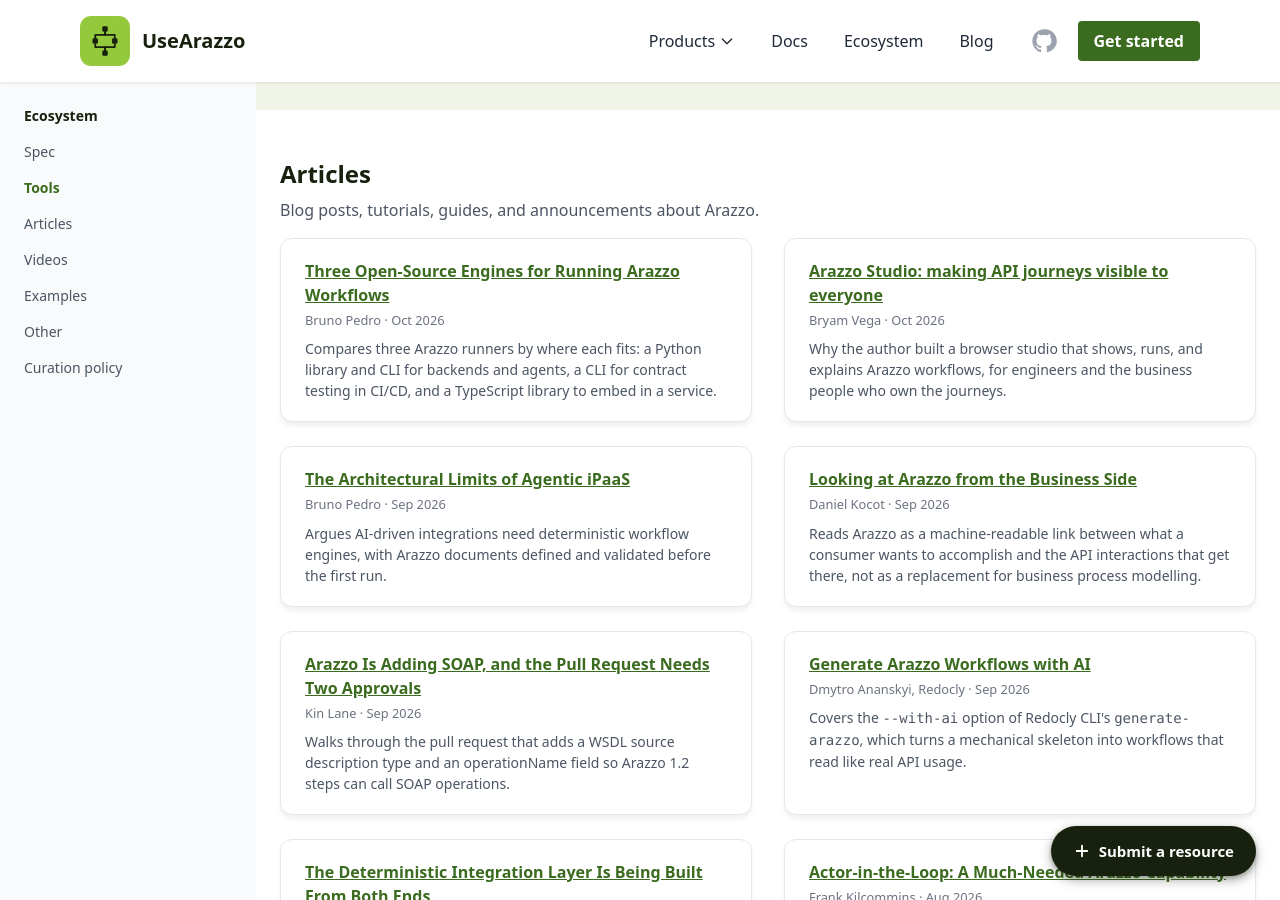
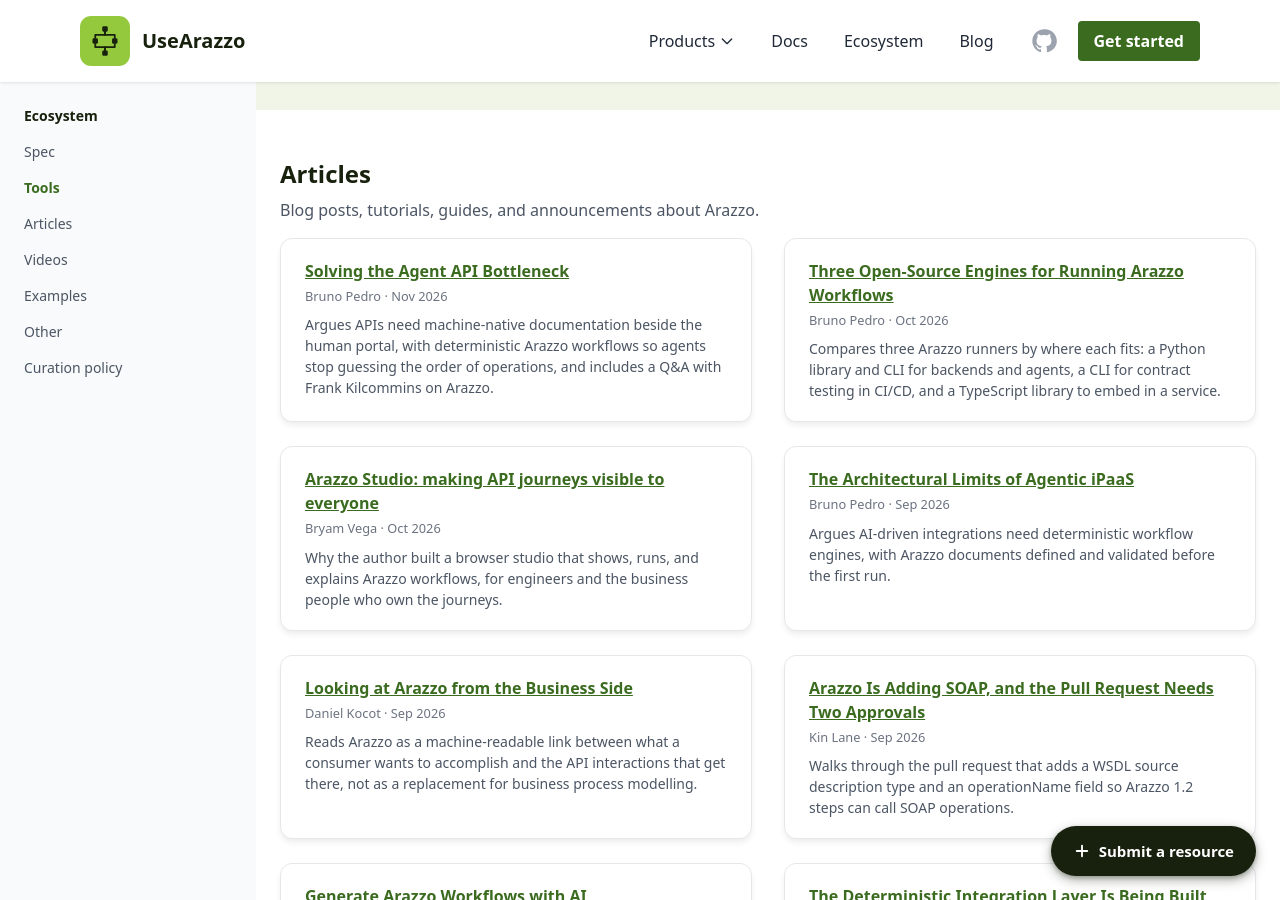
Before and after one commit to usearazzo/website, a Jekyll site: the page built from pages/ecosystem.html, in a window 1280 px wide and 900 px high, scrolled down 7413 px. Built offline with Jekyll 4.4.1, drawn with Linux system fonts in a browser that asks for light colours.

Commit message:
feat(ecosystem): add Solving the Agent API Bottleneck article

```diff
--- a/pages/ecosystem.html
+++ b/pages/ecosystem.html
@@ -495,6 +495,11 @@ stylesheets:
       <h2 class="text-2xl font-bold text-primary-dark mb-2">Articles</h2>
       <p class="text-gray-600 mb-4">Blog posts, tutorials, guides, and announcements about Arazzo.</p>
       <ul class="ecosystem-list">
+        <li>
+          <a href="https://apichangelog.substack.com/p/solving-the-agent-api-bottleneck" target="_blank" rel="noopener noreferrer">Solving the Agent API Bottleneck</a>
+          <small>Bruno Pedro &middot; Nov 2026</small>
+          <span class="note">Argues APIs need machine-native documentation beside the human portal, with deterministic Arazzo workflows so agents stop guessing the order of operations, and includes a Q&amp;A with Frank Kilcommins on Arazzo.</span>
+        </li>
         <li>
           <a href="https://apichangelog.substack.com/p/three-open-source-engines-for-running-arazzo-workflows" target="_blank" rel="noopener noreferrer">Three Open-Source Engines for Running Arazzo Workflows</a>
           <small>Bruno Pedro &middot; Oct 2026</small>
```
